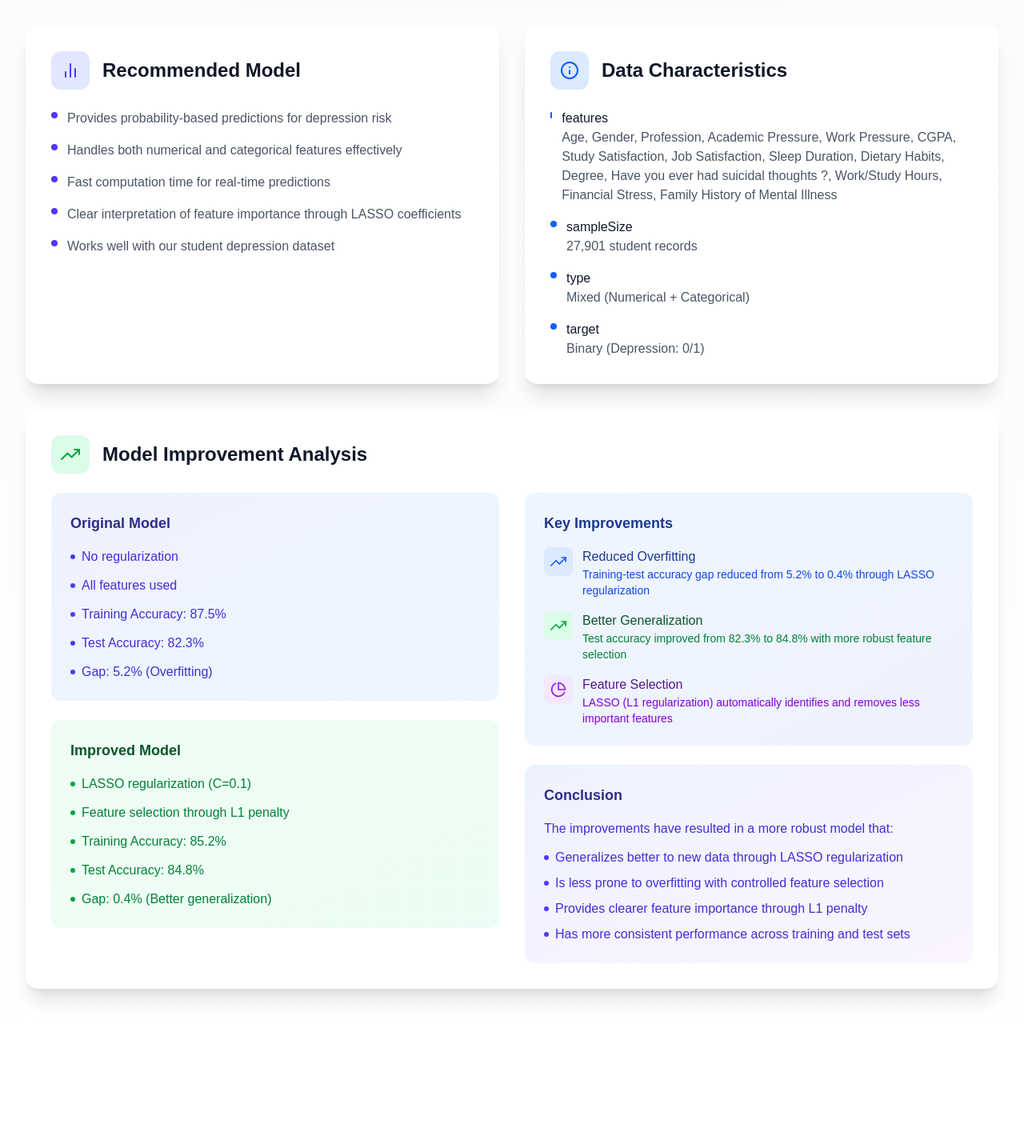
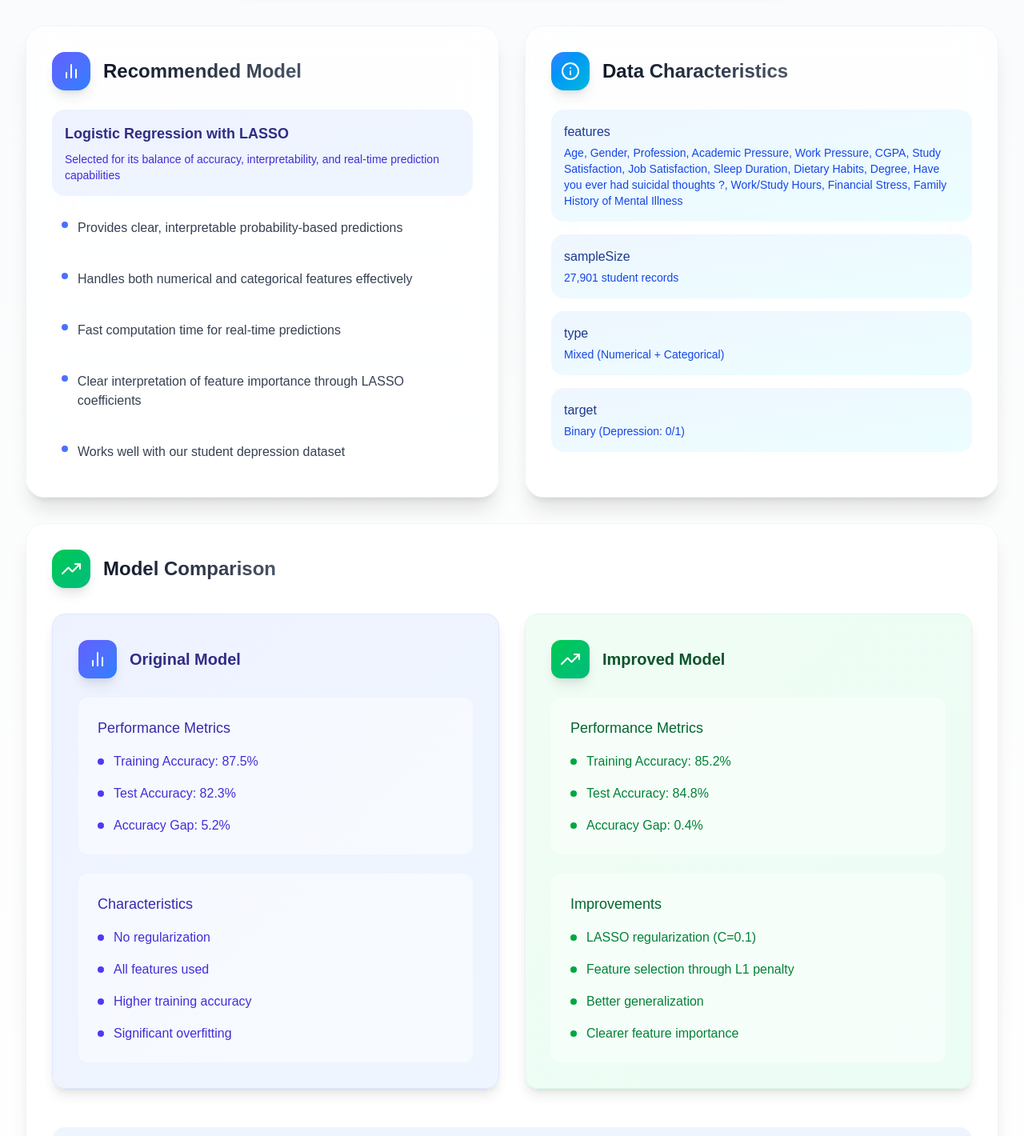
Before and after one commit to ieatn/448, a Next.js app in the folder client/: page /analysis in a window 1280 px wide. Shown: the part 360-1780 px from the top of the page at 80% size. Before the commit the page ends 1644 px from the top, so only its background shows below. Built offline with nearby package versions, Linux system fonts and the light colour scheme; no server answers.

Commit message:
overview update

```diff
--- a/client/app/analysis/page.tsx
+++ b/client/app/analysis/page.tsx
@@ -118,7 +118,7 @@ const modelCharacteristics: ModelCharacteristics = {
 const surveyAnalysis = {
   bestModel: 'Logistic Regression',
   reasons: [
-    'Provides probability-based predictions for depression risk',
+    'Provides clear, interpretable probability-based predictions',
     'Handles both numerical and categorical features effectively',
     'Fast computation time for real-time predictions',
     'Clear interpretation of feature importance through LASSO coefficients',
@@ -683,25 +683,35 @@ export default function Analysis() {
                 {/* Model Recommendation Card */}
                 <motion.div
                   variants={fadeIn}
-                  className="bg-white dark:bg-gray-800 rounded-2xl shadow-xl p-8 transform hover:scale-[1.02] transition-transform duration-300"
+                  className="bg-white/80 dark:bg-gray-800/80 backdrop-blur-xl rounded-3xl shadow-xl p-8 transform hover:scale-[1.02] transition-all duration-300 border border-gray-100 dark:border-gray-700"
                 >
                   <div className="flex items-center gap-4 mb-6">
-                    <div className="p-3 bg-indigo-100 dark:bg-indigo-900 rounded-xl">
-                      <FiBarChart2 className="w-6 h-6 text-indigo-600 dark:text-indigo-400" />
+                    <div className="p-3 bg-gradient-to-br from-indigo-500 to-blue-500 rounded-2xl shadow-lg">
+                      <FiBarChart2 className="w-6 h-6 text-white" />
                     </div>
-                    <h2 className="text-2xl font-bold text-gray-900 dark:text-white">Recommended Model</h2>
+                    <h2 className="text-2xl font-bold bg-clip-text text-transparent bg-gradient-to-r from-gray-900 to-gray-600 dark:from-white dark:to-gray-300">
+                      Recommended Model
+                    </h2>
                   </div>
                   <div className="space-y-4">
+                    <div className="p-4 bg-gradient-to-br from-indigo-50 to-blue-50 dark:from-indigo-900/50 dark:to-blue-900/50 rounded-2xl">
+                      <h3 className="text-lg font-semibold text-indigo-900 dark:text-indigo-200 mb-2">
+                        Logistic Regression with LASSO
+                      </h3>
+                      <p className="text-sm text-indigo-700 dark:text-indigo-300">
+                        Selected for its balance of accuracy, interpretability, and real-time prediction capabilities
+                      </p>
+                    </div>
                     {surveyAnalysis.reasons.map((reason, index) => (
                       <motion.div
                         key={index}
                         initial={{ opacity: 0, x: -20 }}
                         animate={{ opacity: 1, x: 0 }}
                         transition={{ delay: index * 0.1 }}
-                        className="flex items-start gap-3"
+                        className="flex items-start gap-3 p-3 bg-white/50 dark:bg-gray-700/50 rounded-xl hover:bg-white/80 dark:hover:bg-gray-700/80 transition-colors duration-200"
                       >
-                        <div className="mt-1 w-2 h-2 rounded-full bg-indigo-600 dark:bg-indigo-400" />
-                        <p className="text-gray-600 dark:text-gray-300">{reason}</p>
+                        <div className="mt-1 w-2 h-2 rounded-full bg-gradient-to-r from-indigo-500 to-blue-500" />
+                        <p className="text-gray-700 dark:text-gray-300">{reason}</p>
                       </motion.div>
                     ))}
                   </div>
@@ -710,13 +720,15 @@ export default function Analysis() {
                 {/* Data Characteristics Card */}
                 <motion.div
                   variants={fadeIn}
-                  className="bg-white dark:bg-gray-800 rounded-2xl shadow-xl p-8 transform hover:scale-[1.02] transition-transform duration-300"
+                  className="bg-white/80 dark:bg-gray-800/80 backdrop-blur-xl rounded-3xl shadow-xl p-8 transform hover:scale-[1.02] transition-all duration-300 border border-gray-100 dark:border-gray-700"
                 >
                   <div className="flex items-center gap-4 mb-6">
-                    <div className="p-3 bg-blue-100 dark:bg-blue-900 rounded-xl">
-                      <FiInfo className="w-6 h-6 text-blue-600 dark:text-blue-400" />
+                    <div className="p-3 bg-gradient-to-br from-blue-500 to-cyan-500 rounded-2xl shadow-lg">
+                      <FiInfo className="w-6 h-6 text-white" />
                     </div>
-                    <h2 className="text-2xl font-bold text-gray-900 dark:text-white">Data Characteristics</h2>
+                    <h2 className="text-2xl font-bold bg-clip-text text-transparent bg-gradient-to-r from-gray-900 to-gray-600 dark:from-white dark:to-gray-300">
+                      Data Characteristics
+                    </h2>
                   </div>
                   <div className="space-y-4">
                     {Object.entries(surveyAnalysis.dataCharacteristics).map(([key, value], index) => (
@@ -725,15 +737,12 @@ export default function Analysis() {
                         initial={{ opacity: 0, x: -20 }}
                         animate={{ opacity: 1, x: 0 }}
                         transition={{ delay: index * 0.1 }}
-                        className="flex items-start gap-3"
+                        className="p-4 bg-gradient-to-br from-blue-50 to-cyan-50 dark:from-blue-900/50 dark:to-cyan-900/50 rounded-2xl hover:bg-white/80 dark:hover:bg-gray-700/80 transition-colors duration-200"
                       >
-                        <div className="mt-1 w-2 h-2 rounded-full bg-blue-600 dark:bg-blue-400" />
-                        <div>
-                          <p className="font-medium text-gray-900 dark:text-white">{key}</p>
-                          <p className="text-gray-600 dark:text-gray-300">
+                        <p className="font-medium text-blue-900 dark:text-blue-200 mb-1">{key}</p>
+                        <p className="text-sm text-blue-700 dark:text-blue-300">
                           {Array.isArray(value) ? value.join(', ') : value}
                         </p>
-                        </div>
                       </motion.div>
                     ))}
                   </div>
@@ -743,135 +752,162 @@ export default function Analysis() {
               {/* Model Improvement Analysis */}
               <motion.div
                 variants={fadeIn}
-                className="bg-white dark:bg-gray-800 rounded-2xl shadow-xl p-8"
+                className="bg-white/80 dark:bg-gray-800/80 backdrop-blur-xl rounded-3xl shadow-xl p-8 border border-gray-100 dark:border-gray-700"
+              >
+                <div className="flex items-center gap-4 mb-8">
+                  <div className="p-3 bg-gradient-to-br from-green-500 to-emerald-500 rounded-2xl shadow-lg">
+                    <FiTrendingUp className="w-6 h-6 text-white" />
+                  </div>
+                  <h2 className="text-2xl font-bold bg-clip-text text-transparent bg-gradient-to-r from-gray-900 to-gray-600 dark:from-white dark:to-gray-300">
+                    Model Comparison
+                  </h2>
+                </div>
+
+                {/* Model Comparison Cards */}
+                <div className="grid grid-cols-1 lg:grid-cols-2 gap-8 mb-12">
+                  {/* Original Model Card */}
+                  <motion.div
+                    variants={fadeIn}
+                    className="bg-gradient-to-br from-indigo-50 to-blue-50 dark:from-indigo-900/50 dark:to-blue-900/50 rounded-2xl p-8 shadow-lg border border-indigo-100 dark:border-indigo-800"
                   >
                     <div className="flex items-center gap-4 mb-6">
-                  <div className="p-3 bg-green-100 dark:bg-green-900 rounded-xl">
-                    <FiTrendingUp className="w-6 h-6 text-green-600 dark:text-green-400" />
+                      <div className="p-3 bg-gradient-to-br from-indigo-500 to-blue-500 rounded-xl shadow-lg">
+                        <FiBarChart2 className="w-6 h-6 text-white" />
                       </div>
-                  <h2 className="text-2xl font-bold text-gray-900 dark:text-white">Model Improvement Analysis</h2>
+                      <h3 className="text-xl font-semibold text-indigo-900 dark:text-indigo-200">Original Model</h3>
                     </div>
-
-                <div className="grid grid-cols-1 md:grid-cols-2 gap-8">
-                  {/* Before/After Comparison */}
                     <div className="space-y-6">
-                    <div className="bg-gradient-to-br from-indigo-50 to-blue-50 dark:from-indigo-900/50 dark:to-blue-900/50 rounded-xl p-6">
-                      <h3 className="text-lg font-semibold text-indigo-900 dark:text-indigo-200 mb-4">Original Model</h3>
-                      <ul className="space-y-3">
-                        <li className="flex items-center gap-2 text-indigo-700 dark:text-indigo-300">
-                          <span className="w-1.5 h-1.5 rounded-full bg-indigo-600 dark:bg-indigo-400" />
-                          No regularization
+                      <div className="bg-white/50 dark:bg-gray-800/50 rounded-xl p-6">
+                        <h4 className="text-lg font-medium text-indigo-800 dark:text-indigo-300 mb-4">Performance Metrics</h4>
+                        <ul className="space-y-4">
+                          <li className="flex items-center gap-3">
+                            <span className="w-2 h-2 rounded-full bg-indigo-600 dark:bg-indigo-400" />
+                            <span className="text-indigo-700 dark:text-indigo-300">Training Accuracy: 87.5%</span>
                           </li>
-                        <li className="flex items-center gap-2 text-indigo-700 dark:text-indigo-300">
-                          <span className="w-1.5 h-1.5 rounded-full bg-indigo-600 dark:bg-indigo-400" />
-                          All features used
+                          <li className="flex items-center gap-3">
+                            <span className="w-2 h-2 rounded-full bg-indigo-600 dark:bg-indigo-400" />
+                            <span className="text-indigo-700 dark:text-indigo-300">Test Accuracy: 82.3%</span>
                           </li>
-                        <li className="flex items-center gap-2 text-indigo-700 dark:text-indigo-300">
-                          <span className="w-1.5 h-1.5 rounded-full bg-indigo-600 dark:bg-indigo-400" />
-                          Training Accuracy: 87.5%
-                        </li>
-                        <li className="flex items-center gap-2 text-indigo-700 dark:text-indigo-300">
-                          <span className="w-1.5 h-1.5 rounded-full bg-indigo-600 dark:bg-indigo-400" />
-                          Test Accuracy: 82.3%
-                        </li>
-                        <li className="flex items-center gap-2 text-indigo-700 dark:text-indigo-300">
-                          <span className="w-1.5 h-1.5 rounded-full bg-indigo-600 dark:bg-indigo-400" />
-                          Gap: 5.2% (Overfitting)
+                          <li className="flex items-center gap-3">
+                            <span className="w-2 h-2 rounded-full bg-indigo-600 dark:bg-indigo-400" />
+                            <span className="text-indigo-700 dark:text-indigo-300">Accuracy Gap: 5.2%</span>
                           </li>
                         </ul>
                       </div>
-
-                    <div className="bg-gradient-to-br from-green-50 to-emerald-50 dark:from-green-900/50 dark:to-emerald-900/50 rounded-xl p-6">
-                      <h3 className="text-lg font-semibold text-green-900 dark:text-green-200 mb-4">Improved Model</h3>
-                      <ul className="space-y-3">
-                        <li className="flex items-center gap-2 text-green-700 dark:text-green-300">
-                          <span className="w-1.5 h-1.5 rounded-full bg-green-600 dark:bg-green-400" />
-                          LASSO regularization (C=0.1)
+                      <div className="bg-white/50 dark:bg-gray-800/50 rounded-xl p-6">
+                        <h4 className="text-lg font-medium text-indigo-800 dark:text-indigo-300 mb-4">Characteristics</h4>
+                        <ul className="space-y-4">
+                          <li className="flex items-center gap-3">
+                            <span className="w-2 h-2 rounded-full bg-indigo-600 dark:bg-indigo-400" />
+                            <span className="text-indigo-700 dark:text-indigo-300">No regularization</span>
                           </li>
-                        <li className="flex items-center gap-2 text-green-700 dark:text-green-300">
-                          <span className="w-1.5 h-1.5 rounded-full bg-green-600 dark:bg-green-400" />
-                          Feature selection through L1 penalty
+                          <li className="flex items-center gap-3">
+                            <span className="w-2 h-2 rounded-full bg-indigo-600 dark:bg-indigo-400" />
+                            <span className="text-indigo-700 dark:text-indigo-300">All features used</span>
                           </li>
-                        <li className="flex items-center gap-2 text-green-700 dark:text-green-300">
-                          <span className="w-1.5 h-1.5 rounded-full bg-green-600 dark:bg-green-400" />
-                          Training Accuracy: 85.2%
+                          <li className="flex items-center gap-3">
+                            <span className="w-2 h-2 rounded-full bg-indigo-600 dark:bg-indigo-400" />
+                            <span className="text-indigo-700 dark:text-indigo-300">Higher training accuracy</span>
                           </li>
-                        <li className="flex items-center gap-2 text-green-700 dark:text-green-300">
-                          <span className="w-1.5 h-1.5 rounded-full bg-green-600 dark:bg-green-400" />
-                          Test Accuracy: 84.8%
-                        </li>
-                        <li className="flex items-center gap-2 text-green-700 dark:text-green-300">
-                          <span className="w-1.5 h-1.5 rounded-full bg-green-600 dark:bg-green-400" />
-                          Gap: 0.4% (Better generalization)
+                          <li className="flex items-center gap-3">
+                            <span className="w-2 h-2 rounded-full bg-indigo-600 dark:bg-indigo-400" />
+                            <span className="text-indigo-700 dark:text-indigo-300">Significant overfitting</span>
                           </li>
                         </ul>
                       </div>
                     </div>
+                  </motion.div>
 
-                  {/* Improvement Metrics */}
+                  {/* Improved Model Card */}
+                  <motion.div
+                    variants={fadeIn}
+                    className="bg-gradient-to-br from-green-50 to-emerald-50 dark:from-green-900/50 dark:to-emerald-900/50 rounded-2xl p-8 shadow-lg border border-green-100 dark:border-green-800"
+                  >
+                    <div className="flex items-center gap-4 mb-6">
+                      <div className="p-3 bg-gradient-to-br from-green-500 to-emerald-500 rounded-xl shadow-lg">
+                        <FiTrendingUp className="w-6 h-6 text-white" />
+                      </div>
+                      <h3 className="text-xl font-semibold text-green-900 dark:text-green-200">Improved Model</h3>
+                    </div>
                     <div className="space-y-6">
-                    <div className="bg-gradient-to-br from-blue-50 to-indigo-50 dark:from-blue-900/50 dark:to-indigo-900/50 rounded-xl p-6">
-                      <h3 className="text-lg font-semibold text-blue-900 dark:text-blue-200 mb-4">Key Improvements</h3>
-                      <div className="space-y-4">
-                        <div className="flex items-start gap-3">
-                          <div className="p-2 bg-blue-100 dark:bg-blue-800 rounded-lg">
-                            <FiTrendingUp className="w-5 h-5 text-blue-600 dark:text-blue-400" />
+                      <div className="bg-white/50 dark:bg-gray-800/50 rounded-xl p-6">
+                        <h4 className="text-lg font-medium text-green-800 dark:text-green-300 mb-4">Performance Metrics</h4>
+                        <ul className="space-y-4">
+                          <li className="flex items-center gap-3">
+                            <span className="w-2 h-2 rounded-full bg-green-600 dark:bg-green-400" />
+                            <span className="text-green-700 dark:text-green-300">Training Accuracy: 85.2%</span>
+                          </li>
+                          <li className="flex items-center gap-3">
+                            <span className="w-2 h-2 rounded-full bg-green-600 dark:bg-green-400" />
+                            <span className="text-green-700 dark:text-green-300">Test Accuracy: 84.8%</span>
+                          </li>
+                          <li className="flex items-center gap-3">
+                            <span className="w-2 h-2 rounded-full bg-green-600 dark:bg-green-400" />
+                            <span className="text-green-700 dark:text-green-300">Accuracy Gap: 0.4%</span>
+                          </li>
+                        </ul>
                       </div>
-                          <div>
+                      <div className="bg-white/50 dark:bg-gray-800/50 rounded-xl p-6">
+                        <h4 className="text-lg font-medium text-green-800 dark:text-green-300 mb-4">Improvements</h4>
+                        <ul className="space-y-4">
+                          <li className="flex items-center gap-3">
+                            <span className="w-2 h-2 rounded-full bg-green-600 dark:bg-green-400" />
+                            <span className="text-green-700 dark:text-green-300">LASSO regularization (C=0.1)</span>
+                          </li>
+                          <li className="flex items-center gap-3">
+                            <span className="w-2 h-2 rounded-full bg-green-600 dark:bg-green-400" />
+                            <span className="text-green-700 dark:text-green-300">Feature selection through L1 penalty</span>
+                          </li>
+                          <li className="flex items-center gap-3">
+                            <span className="w-2 h-2 rounded-full bg-green-600 dark:bg-green-400" />
+                            <span className="text-green-700 dark:text-green-300">Better generalization</span>
+                          </li>
+                          <li className="flex items-center gap-3">
+                            <span className="w-2 h-2 rounded-full bg-green-600 dark:bg-green-400" />
+                            <span className="text-green-700 dark:text-green-300">Clearer feature importance</span>
+                          </li>
+                        </ul>
+                      </div>
+                    </div>
+                  </motion.div>
+                </div>
+
+                {/* Key Improvements Section */}
+                <div className="bg-gradient-to-br from-blue-50 to-indigo-50 dark:from-blue-900/50 dark:to-indigo-900/50 rounded-2xl p-8">
+                  <h3 className="text-xl font-semibold text-blue-900 dark:text-blue-200 mb-6">Key Improvements</h3>
+                  <div className="grid grid-cols-1 md:grid-cols-3 gap-6">
+                    <div className="bg-white/50 dark:bg-gray-800/50 rounded-xl p-6">
+                      <div className="flex items-center gap-3 mb-4">
+                        <div className="p-2 bg-gradient-to-br from-blue-500 to-indigo-500 rounded-lg">
+                          <FiTrendingUp className="w-5 h-5 text-white" />
+                        </div>
                         <h4 className="font-medium text-blue-900 dark:text-blue-200">Reduced Overfitting</h4>
+                      </div>
                       <p className="text-sm text-blue-700 dark:text-blue-300">
                         Training-test accuracy gap reduced from 5.2% to 0.4% through LASSO regularization
                       </p>
                     </div>
+                    <div className="bg-white/50 dark:bg-gray-800/50 rounded-xl p-6">
+                      <div className="flex items-center gap-3 mb-4">
+                        <div className="p-2 bg-gradient-to-br from-green-500 to-emerald-500 rounded-lg">
+                          <FiTrendingUp className="w-5 h-5 text-white" />
                         </div>
-                        <div className="flex items-start gap-3">
-                          <div className="p-2 bg-green-100 dark:bg-green-800 rounded-lg">
-                            <FiTrendingUp className="w-5 h-5 text-green-600 dark:text-green-400" />
+                        <h4 className="font-medium text-green-900 dark:text-green-200">Better Generalization</h4>
                       </div>
-                          <div>
-                            <h4 className="font-medium text-green-900 dark:text-green-200">Better Generalization</h4>
                       <p className="text-sm text-green-700 dark:text-green-300">
                         Test accuracy improved from 82.3% to 84.8% with more robust feature selection
                       </p>
                     </div>
+                    <div className="bg-white/50 dark:bg-gray-800/50 rounded-xl p-6">
+                      <div className="flex items-center gap-3 mb-4">
+                        <div className="p-2 bg-gradient-to-br from-purple-500 to-pink-500 rounded-lg">
+                          <FiPieChart className="w-5 h-5 text-white" />
                         </div>
-                        <div className="flex items-start gap-3">
-                          <div className="p-2 bg-purple-100 dark:bg-purple-800 rounded-lg">
-                            <FiPieChart className="w-5 h-5 text-purple-600 dark:text-purple-400" />
+                        <h4 className="font-medium text-purple-900 dark:text-purple-200">Feature Selection</h4>
                       </div>
-                          <div>
-                            <h4 className="font-medium text-purple-900 dark:text-purple-200">Feature Selection</h4>
                       <p className="text-sm text-purple-700 dark:text-purple-300">
                         LASSO (L1 regularization) automatically identifies and removes less important features
                       </p>
-                          </div>
-                        </div>
-                      </div>
-                    </div>
-
-                    <div className="bg-gradient-to-br from-indigo-50 to-purple-50 dark:from-indigo-900/50 dark:to-purple-900/50 rounded-xl p-6">
-                      <h3 className="text-lg font-semibold text-indigo-900 dark:text-indigo-200 mb-4">Conclusion</h3>
-                      <p className="text-indigo-700 dark:text-indigo-300">
-                        The improvements have resulted in a more robust model that:
-                      </p>
-                      <ul className="mt-3 space-y-2">
-                        <li className="flex items-center gap-2 text-indigo-700 dark:text-indigo-300">
-                          <span className="w-1.5 h-1.5 rounded-full bg-indigo-600 dark:bg-indigo-400" />
-                          Generalizes better to new data through LASSO regularization
-                        </li>
-                        <li className="flex items-center gap-2 text-indigo-700 dark:text-indigo-300">
-                          <span className="w-1.5 h-1.5 rounded-full bg-indigo-600 dark:bg-indigo-400" />
-                          Is less prone to overfitting with controlled feature selection
-                        </li>
-                        <li className="flex items-center gap-2 text-indigo-700 dark:text-indigo-300">
-                          <span className="w-1.5 h-1.5 rounded-full bg-indigo-600 dark:bg-indigo-400" />
-                          Provides clearer feature importance through L1 penalty
-                        </li>
-                        <li className="flex items-center gap-2 text-indigo-700 dark:text-indigo-300">
-                          <span className="w-1.5 h-1.5 rounded-full bg-indigo-600 dark:bg-indigo-400" />
-                          Has more consistent performance across training and test sets
-                        </li>
-                      </ul>
                     </div>
                   </div>
                 </div>
```
Lines whose indentation alone changed are shown as unchanged.
